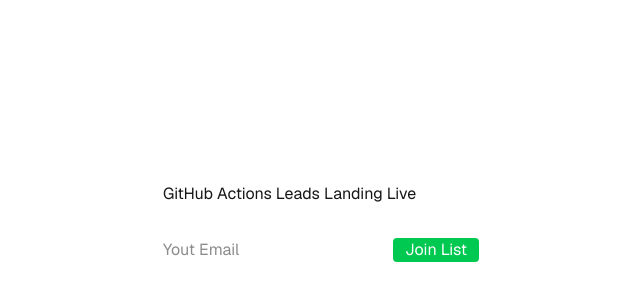
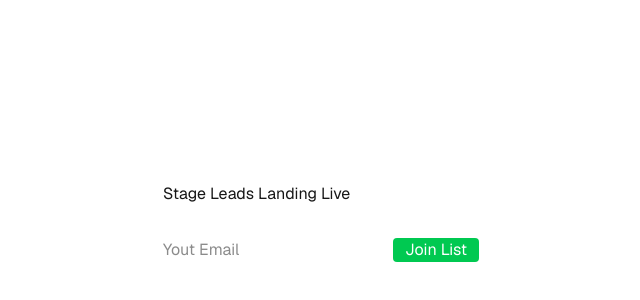
Before and after one commit to Agilan612/deploy-nextjs-neon-sst-aws-tutorial, a Next.js app: page / in a window 1280 px wide. Shown: the part 178-478 px from the top of the page, without its empty margins (319-959 px from the left). Built offline with nearby package versions, Linux system fonts and the light colour scheme.

Commit message:
Upadated stage index page

```diff
--- a/src/app/page.js
+++ b/src/app/page.js
@@ -5,7 +5,7 @@
     <div className="grid grid-rows-[20px_1fr_20px] items-center justify-items-center min-h-screen p-8 pb-20 gap-16 sm:p-20 font-[family-name:var(--font-geist-sans)]">
       <main className="flex flex-col gap-[32px] row-start-2 items-center sm:items-start">
         <div className="flex gap-4 items-center flex-col sm:flex-row">
-          GitHub Actions Leads Landing Live
+          Stage Leads Landing Live
         </div>
         <LeadCaptureForm />
       </main>
```
